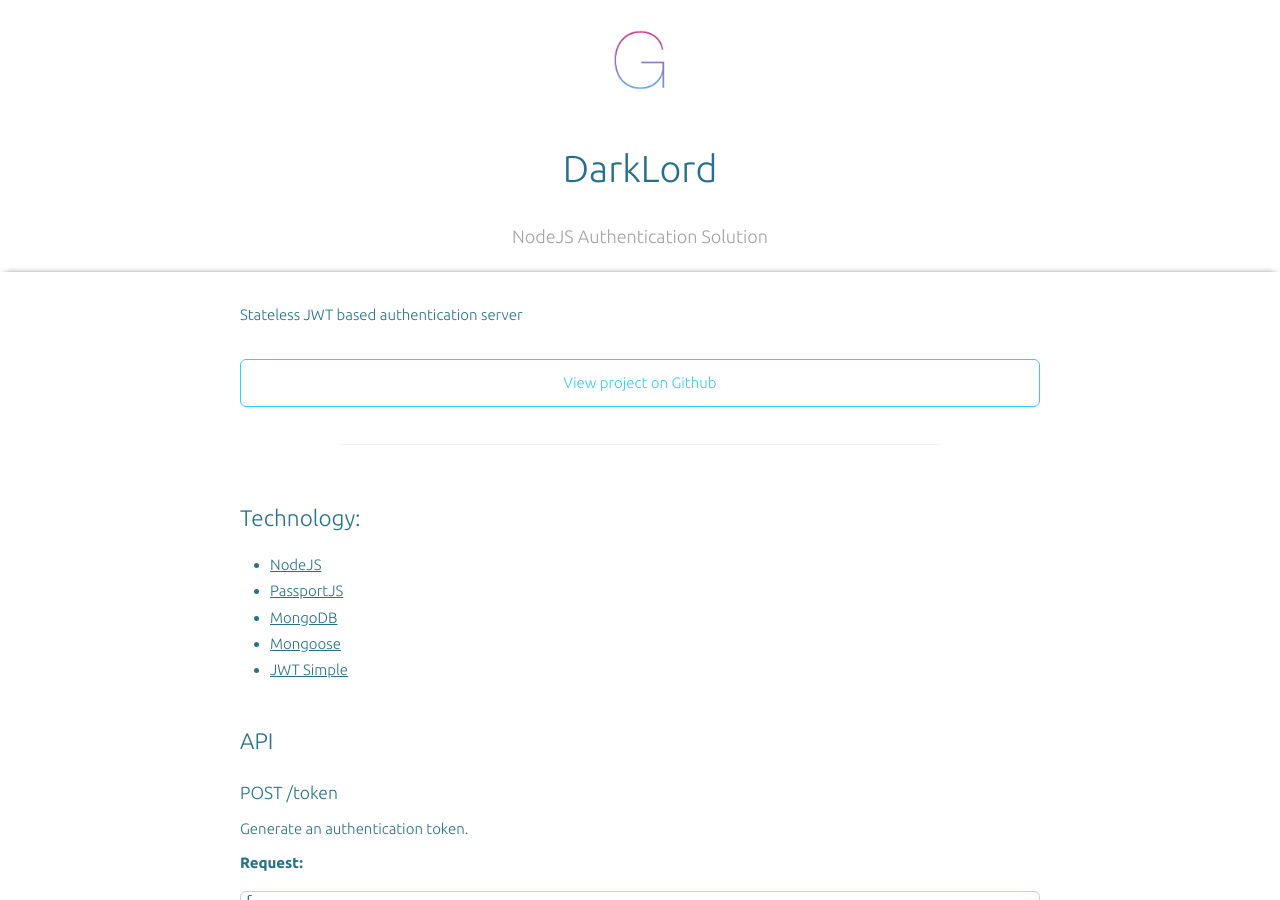
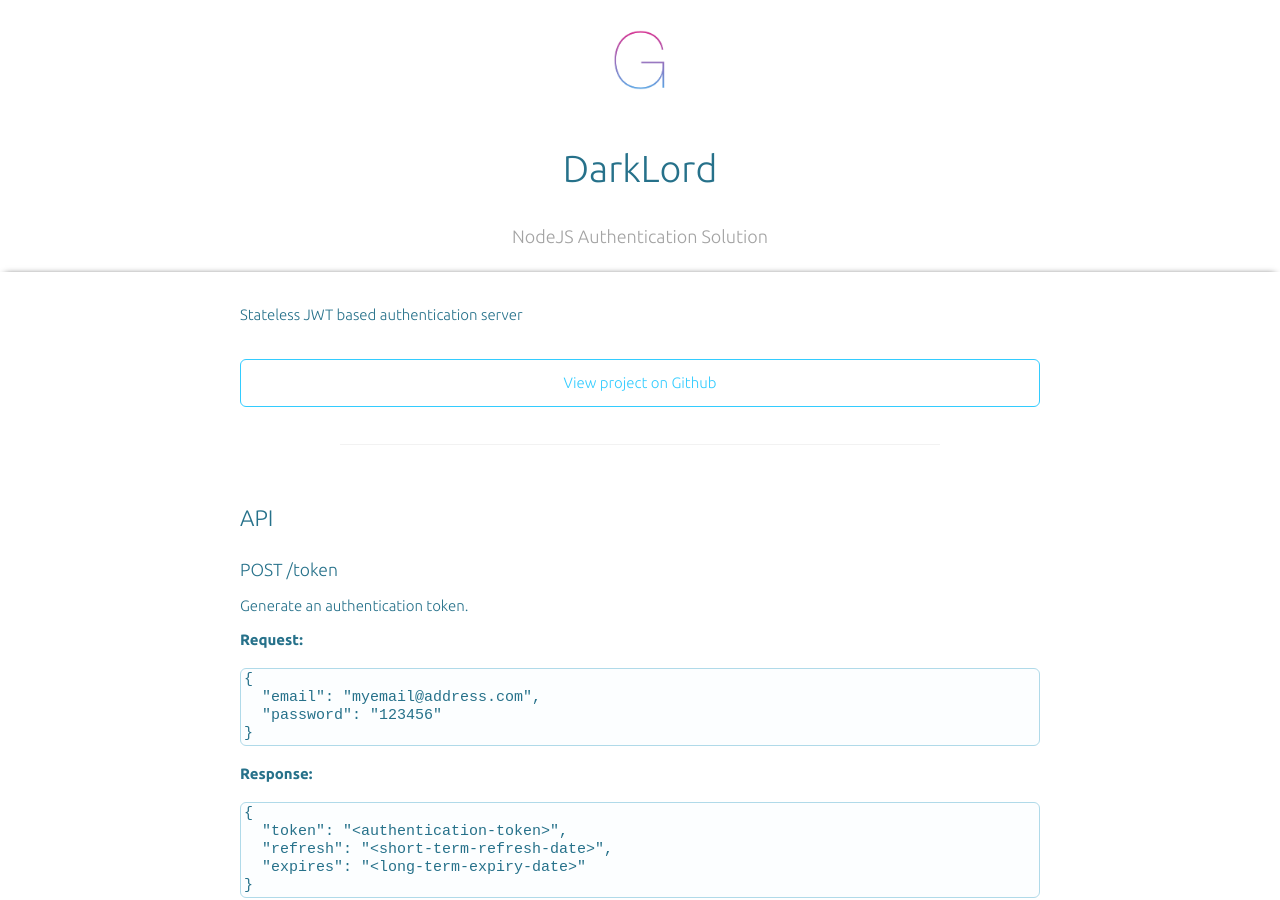
Before and after one commit to andmarkan/GrumpyWizards.github.io, a Jekyll site: the page built from _posts/2015-02-02-darklord.markdown, in a window 1280 px wide and 900 px high. Built offline with Jekyll 4.4.1, drawn with Linux system fonts in a browser that asks for light colours; some of the changed text lies outside the part shown.

Commit message:
Adde Darklord post

```diff
--- a/_posts/2015-02-02-darklord.markdown
+++ b/_posts/2015-02-02-darklord.markdown
@@ -5,15 +5,6 @@ description: "NodeJS Authentication Solution"
 intro: "Stateless JWT based authentication server"
 github: "https://github.com/GrumpyWizards/DarkLord"
 ---
-
-
-##Technology:
-
-- [NodeJS](http://nodejs.org/)
-- [PassportJS](http://passportjs.org/)
-- [MongoDB](http://www.mongodb.org/)
-- [Mongoose](http://mongoosejs.com/)
-- [JWT Simple](https://www.npmjs.org/package/jwt-simple)
 
 ## API
 
```
Also changed, not shown: other parts of _posts/2015-02-02-darklord.markdown (+8 -1 lines).
